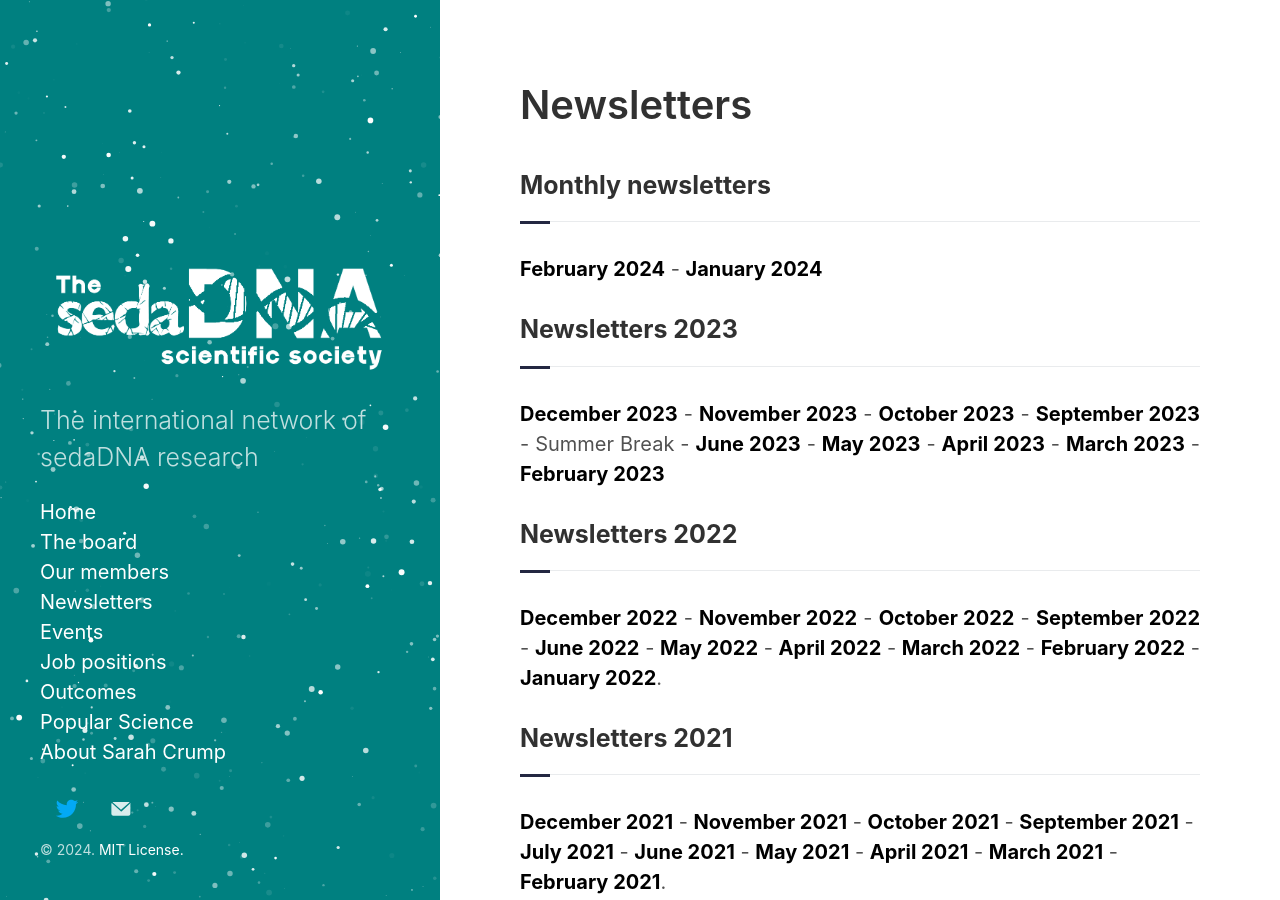
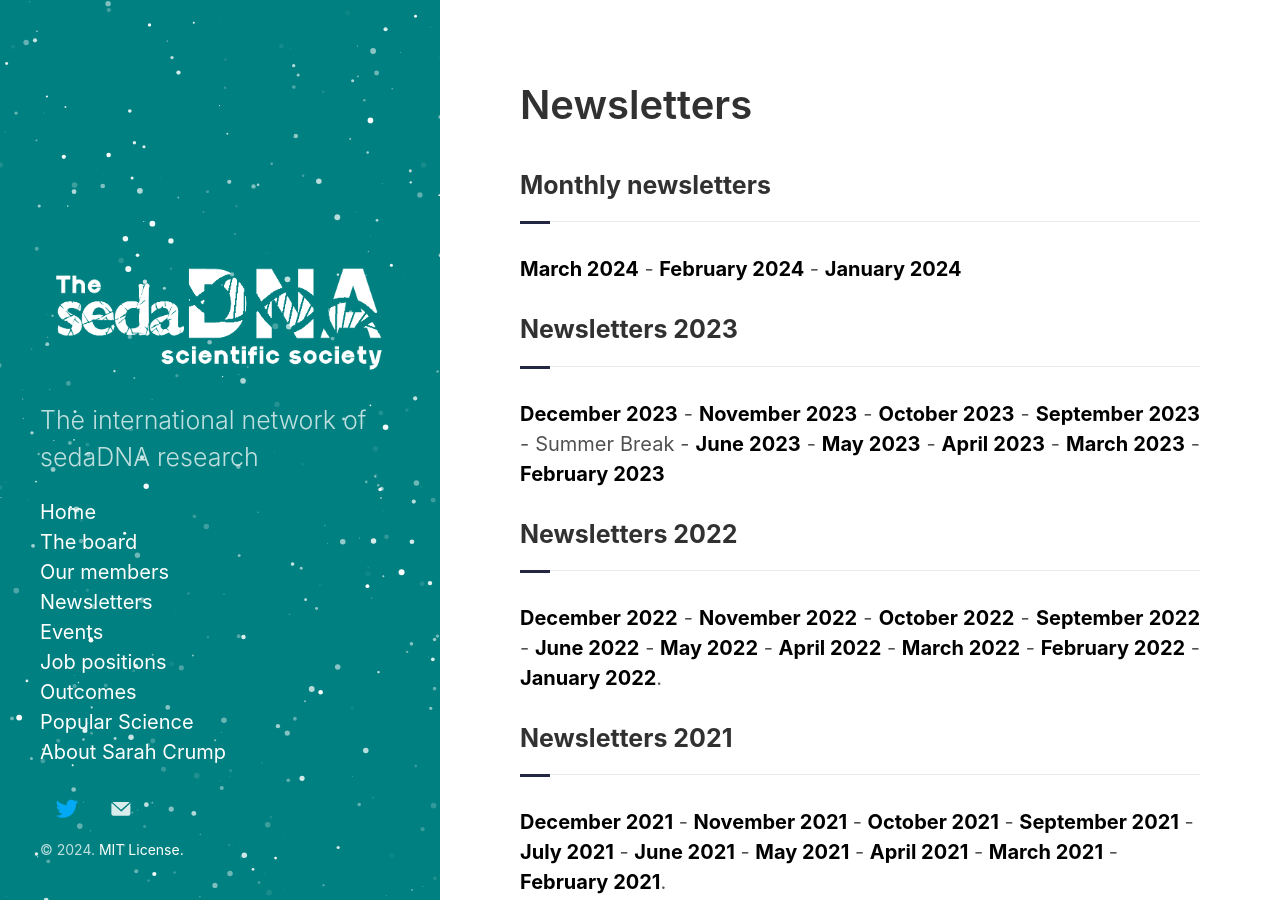
Before and after one commit to sedadna/sedadna.github.io, a Jekyll site: the page built from category/news.md, in a window 1280 px wide and 900 px high. Built offline with Jekyll 4.4.1, drawn with Linux system fonts in a browser that asks for light colours.

Commit message:
Update news.md

```diff
--- a/category/news.md
+++ b/category/news.md
@@ -8,6 +8,7 @@
 </div>
 <div class="intro">
 <p>
+<a href="https://sedadna.github.io/category/news/24-03.html" target="_blank"><b>March 2024</b></a> -
 <a href="https://sedadna.github.io/category/news/24-02.html" target="_blank"><b>February 2024</b></a> -
 <a href="https://sedadna.github.io/category/news/24-01.html" target="_blank"><b>January 2024</b></a></p>
 
```
